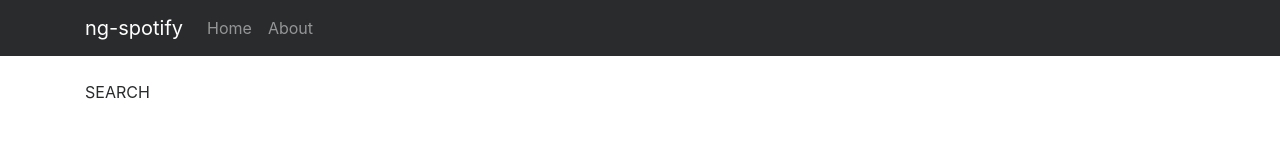
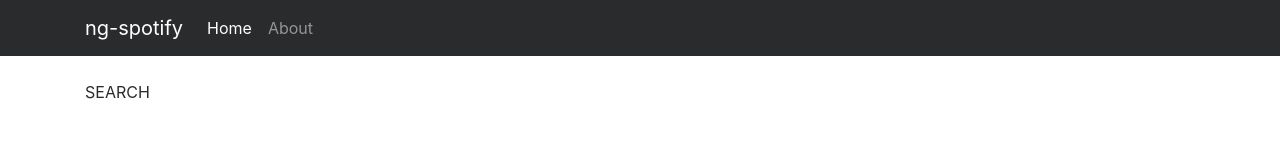
Before and after one commit to igor-pavlichenko/ng-spotify, an Angular app: page / in a window 1280 px wide. Shown: the top 160 px of the page. Built offline with nearby package versions, Linux system fonts and the light colour scheme.

Commit message:
Force exact path checking for router active link

```diff
--- a/src/app/components/navbar/navbar.component.html
+++ b/src/app/components/navbar/navbar.component.html
@@ -4,13 +4,22 @@
 		 aria-expanded="false" aria-label="Toggle navigation">
         <span class="navbar-toggler-icon"></span>
 		</button>
-		<a class="navbar-brand" href="#">ng-spotify</a>
+		<a class="navbar-brand" [routerLink]="['/']">ng-spotify</a>
 		<ul class="navbar-nav mr-auto">
 			<li class="nav-item">
-				<a class="nav-link" [routerLink]="['/']">Home</a>
+				<a class="nav-link"
+				[routerLinkActive]="['active']"
+				[routerLinkActiveOptions]="{ exact: true }"
+				[routerLink]="['/']">
+					Home
+				</a>
 			</li>
 			<li class="nav-item">
-				<a class="nav-link" [routerLink]="['/about']">About</a>
+				<a class="nav-link"
+				[routerLinkActive]="['active']"
+				[routerLink]="['/about']">
+					About
+				</a>
 			</li>
 		</ul>
 	</div>
```
